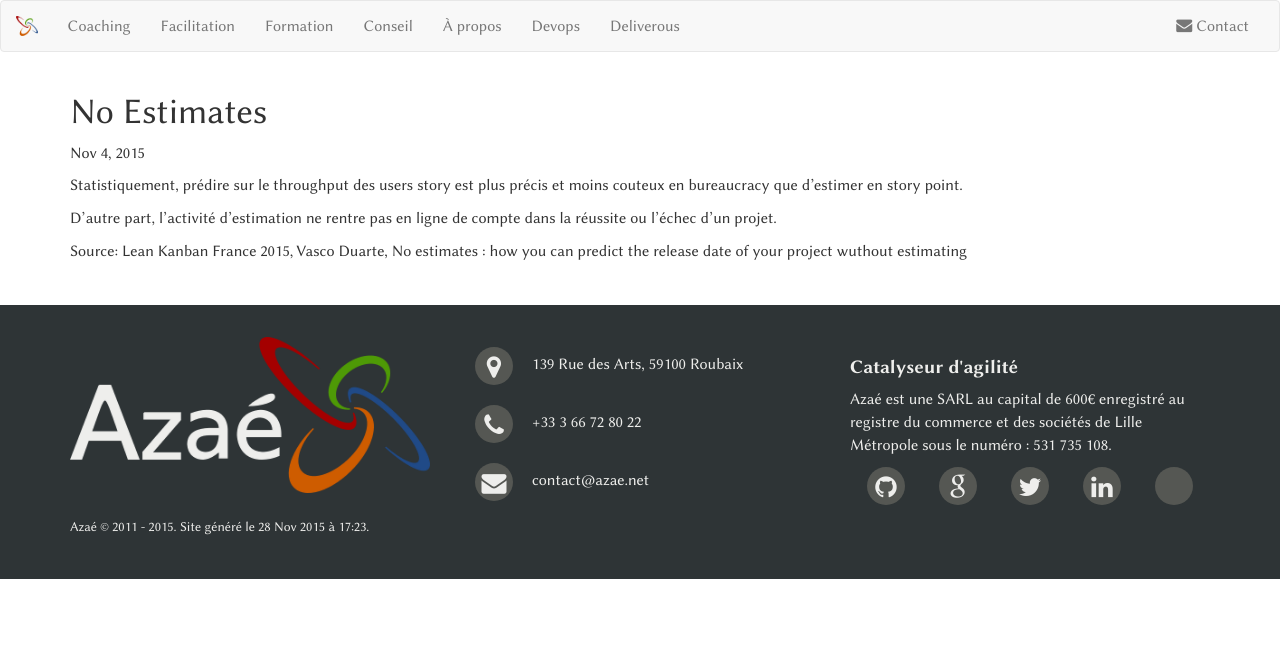
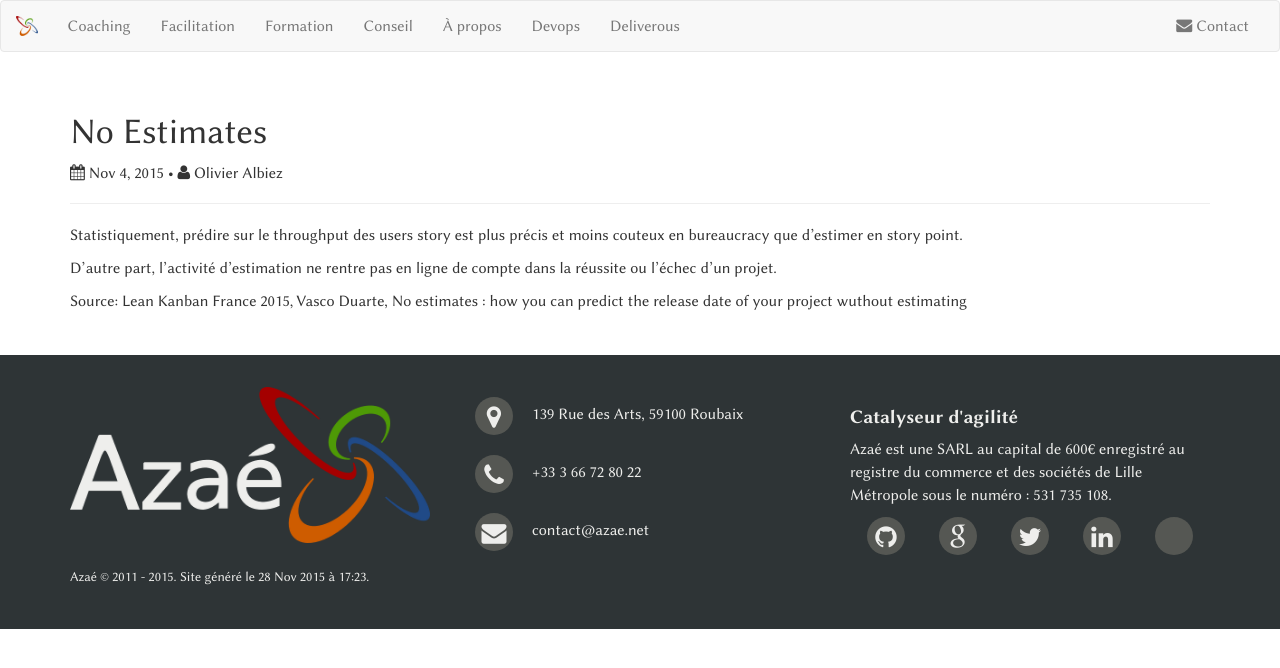
Before and after one commit to coachBZH/azae.net, a Jekyll site: the page built from articles/_posts/2015-11-04-no-estimates.md, in a window 1280 px wide. Shown: the top 668 px of the page. Built offline with Jekyll 4.4.1, drawn with Linux system fonts in a browser that asks for light colours; some web fonts are replaced.

Commit message:
articles layout updated

```diff
--- a/_config.yml
+++ b/_config.yml
@@ -36,7 +36,7 @@ defaults:
     type: "posts"
   values:
     permalink: /articles/:title
-    layout: post
+    layout: article
 
 
 exclude:
--- /dev/null
+++ b/_layouts/article.html
@@ -0,0 +1,15 @@
+---
+layout: default
+---
+<div class="post">
+    <div class="page-header">
+        <h1 class="post-title">{{ page.title }} <small>{{ page.subtitle }}</small></h1>
+        <p class="post-meta">
+            <i class='fa fa-calendar'></i> {{ page.date | date: "%b %-d, %Y" }}
+            {% if page.author %}
+                • <i class='fa fa-user'></i> {{ page.author }}
+            {% endif %}
+        </p>
+    </div>
+    {{ content }}
+</div>
--- a/articles/_posts/2015-11-04-no-estimates.md
+++ b/articles/_posts/2015-11-04-no-estimates.md
@@ -1,6 +1,7 @@
 ---
 title:  "No Estimates"
 date:   2015-11-04 09:15:00
+author: Olivier Albiez
 ---
 
 Statistiquement, prédire sur le throughput des users story est plus précis et moins couteux en bureaucracy que d'estimer en story point.
```
Also changed, not shown: _layouts/card.html (deleted, +0 -15 lines), articles/_posts/2015-11-03-popcorn-flow.md (+1 -0 lines).
